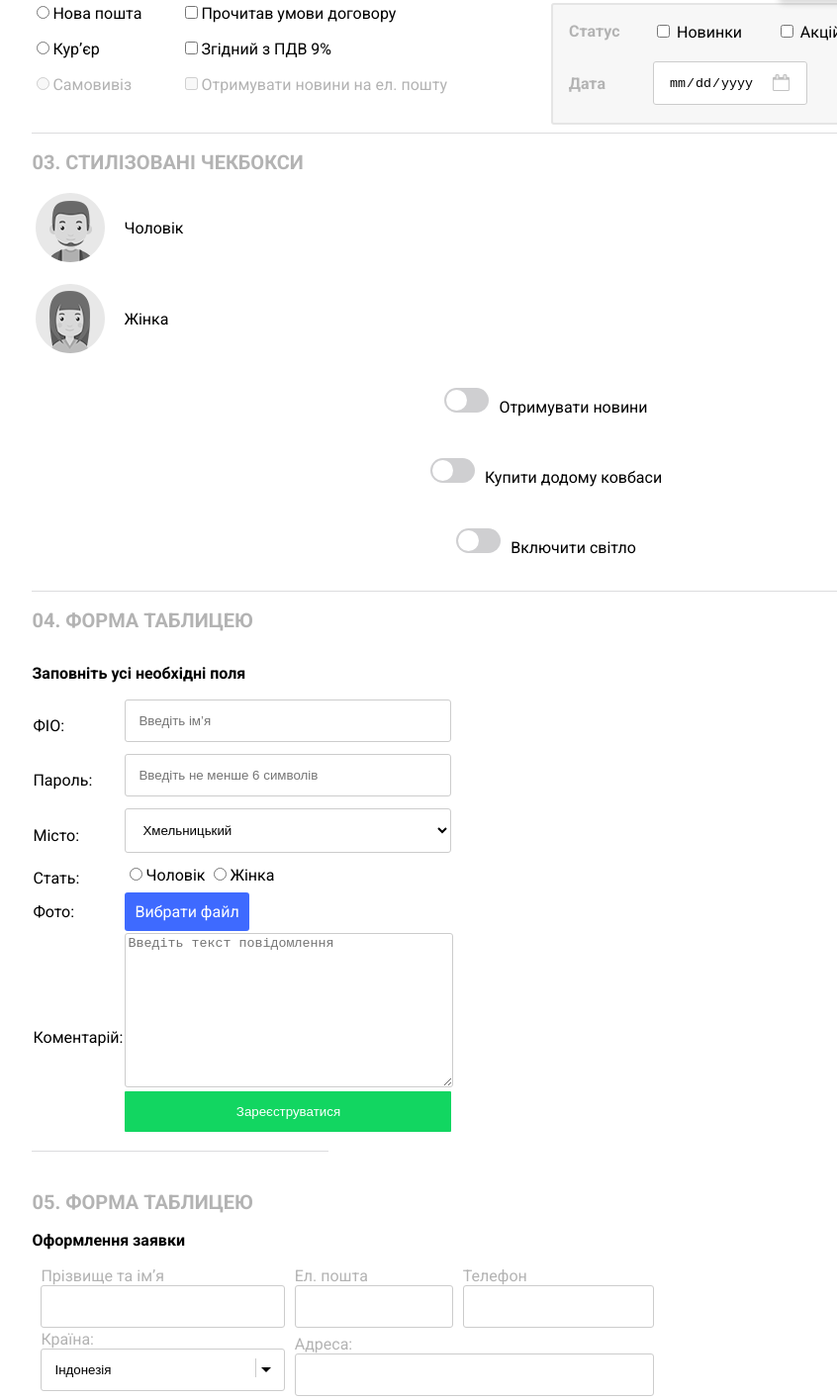
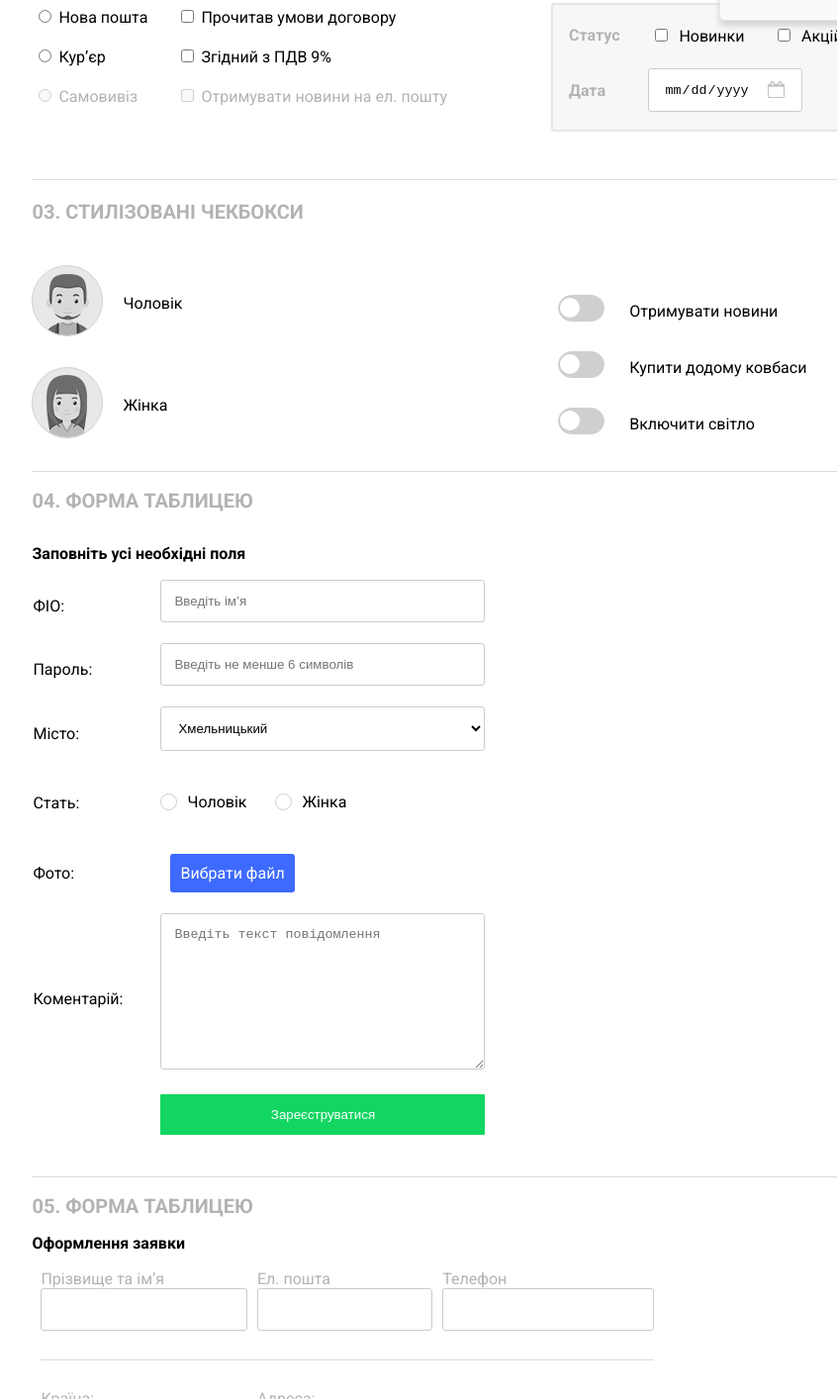
Before and after one commit to Asyanatnastya/Form, a plain HTML site: page index.html in a window 1280 px wide. Shown: the part 597-2011 px from the top of the page at 99% size, without its empty margins (83-929 px from the left). Drawn offline with Linux system fonts and the light colour scheme.

Commit message:
Creating form

```diff
--- a/css/style.css
+++ b/css/style.css
@@ -58,7 +58,6 @@ textarea:focus {
 .name,
 .mail,
 .city,
-.comment,
 .table-form input:not([type=radio]),
 select {
   max-width: 330px;
@@ -68,6 +67,21 @@ select {
   margin-bottom: 10px;
 }
 
+.comment{
+  max-width: 330px;
+  display: inline-block;
+  width: 300px;
+  padding: 13px;
+  margin-bottom: 10px;
+}
+
+/* .textbox{
+  max-width: 330px;
+  display: inline-block;
+  width: 100%;
+  padding: 13px;
+  margin-bottom: 10px;
+} */
 
 .textbox textarea {
   width: 303px;
@@ -107,7 +121,9 @@ select {
   border-radius: 3px;
   background-color: #f7f7f7;
   border: 2px solid #e5e5e5;
+  margin-bottom: 40px;
 }
+
 
 .news table {
   width: 100%;
@@ -152,38 +168,127 @@ select {
   margin: 0;
 }
 
-.boy,
-.woman{
-  display: flex;
-  align-items: center;
-  gap: 15px;
+.title{
+  font-size: 20px;
+  letter-spacing: 0px;
+  text-transform: uppercase;
+  color: #b3b3b3;
+  font-weight: 700;
 }
 
-.boy input,
-.woman input {
-  appearance: none;
-  width: 71px;
-  height: 70px;
-  border: none;
-  background-image: url(../img/sprite1.png);
+
+.style {
+  display: flex;
+  column-gap: 30%;
 }
 
-.boy input {
+.gender-photo p {
+  position: relative;
+  padding: 30px;
+}
+
+.gender-photo input[type="radio"] {
+  visibility: hidden;
+}
+
+.gender-photo label {
+  padding: 0 35px;
+}
+
+.gender-photo label::before {
+  content: "";
+  position: absolute;
+  top: 6px;
+  left: 0;
+  width: 70px;
+  height: 70px;
+  background: url("../img/gender.png") no-repeat;
+  background-position: 0 0;
+  background-color: #fff;
+  border: 1px #ccc solid;
+  border-radius: 50%;
+}
+
+.gender-photo label::after {
+  background: url("../img/gender.png") no-repeat;
+}
+
+.gender-photo [type="radio"]:checked+label::after {
+  content: "";
+  position: absolute;
+  top: 7px;
+  left: 1px;
+  width: 70px;
+  height: 70px;
+  border-radius: 50%;
+}
+
+p.male label::before {
   background-position: 0 0;
 }
 
-.woman input {
+p.male label::after {
   background-position: -72px 0;
 }
 
-.boy input:checked{
-  background-position: 1px -72px;
+p.female label::before {
+  background-position: 0 -73px;
 }
 
-.woman input:checked {
-  background-position: -72px 72px;
+p.female label::after {
+  background-position: -73px -73px;
 }
 
+
+.move-checkbox p {
+  position: relative;
+  display: flex;
+  align-items: center;
+  margin: 20px 0;
+  padding: 5px;
+
+}
+
+.move-checkbox input[type="checkbox"] {
+  visibility: hidden;
+}
+
+.move-checkbox input[type="checkbox"]+label::before {
+  content: "";
+  position: absolute;
+  top: 2px;
+  left: 0;
+  width: 45px;
+  height: 25px;
+  background-color: #cfcfd1;
+  border: 1px #cfcfd1 solid;
+  border-radius: 50px;
+}
+
+.move-checkbox input[type="checkbox"]+label::after {
+  content: "";
+  position: absolute;
+  top: 5.5px;
+  left: 2px;
+  width: 20px;
+  height: 20px;
+  background-color: #fff;
+  border-radius: 50%;
+  transition: 0.3s;
+}
+
+.move-checkbox input[type="checkbox"]:checked+label::before{
+  background-color: #3e6aff;
+}
+
+.move-checkbox input[type="checkbox"]:checked+label::after{
+  position: absolute;
+  left: 24px;
+}
+
+.move-checkbox label {
+  margin-left: 40px;
+}
 
 
 form.everydaylife {
@@ -250,13 +355,66 @@ form.everydaylife {
   left: 23px;
 }
 
+input[type="radio"], input[type="checkbox"] {
+  margin: 7px;
+}
 
+.registration td {
+  padding-right: 37px;
+  padding-bottom: 10px;
+  color: #000;
+}
+
+/* textarea {
+  margin-bottom: 10px;
+  width: 323px;
+  border: 1px solid #ccc;
+  border-radius: 3px;
+  resize: none;
+} */
+
+.radios input {
+  visibility: hidden;
+}
+.radios {
+  position: relative;
+}
+
+.radios label::before {
+  content: "";
+  position: absolute;
+  top: 6px;
+  left: 0;
+  width: 15px;
+  height: 15px;
+  background-color: #fff;
+  border: 1px #ccc solid;
+  border-radius: 50%;
+}
+
+.radios input:checked+label::before {
+  background-color: #fff;
+  border-color: #3e6aff;
+}
+
+
+.radios input:checked+label::after {
+  content: "";
+  position: absolute;
+  top: 10.5px;
+  left: 4.5px;
+  width: 7px;
+  height: 8px;
+  background-color: #3e6aff;
+  border-radius: 50%;
+}
 
 
 .left-part {
   display: flex;
   justify-content: space-between;
   width: 40%;
+  padding-bottom: 25px;
 
 }
 
@@ -279,9 +437,9 @@ label.new {
   margin-bottom: 10px;
 }
 
-.table-form textarea {
+/* .table-form textarea {
   width: 326px;
-}
+} */
 
 .table-form[type=submit] {
   width: 330px;
@@ -323,6 +481,7 @@ label {
   border-radius: 3px;
   background-color: #3e6aff;
   color: white;
+  margin: 10px;
 }
 
 
@@ -339,17 +498,31 @@ label {
 /* Table 2 */
 
 .design label input:not([type=checkbox]) {
-
   display: inline-block;
   width: 100%;
   padding: 13px;
 
 
 }
+.registration {
+  padding-right: 50px;
+  padding-bottom: 10px;
+  color: #000;
+
+}
+.gender {
+  display: inline-block;
+}
+
+td .radios {
+  margin-right: 25px;
+  width: max-content;
+}
 
 .design td {
   color: #b3b3b3;
   padding-left: 9px;
+  padding-bottom: 20px;
 }
 
 .indonesia select {
@@ -357,6 +530,7 @@ appearance: none;
 position: relative;
 z-index: 2;
 background: transparent;
+margin: 0;
 }
 
 .select {
@@ -420,7 +594,7 @@ td.rules {
   position: fixed;
   top: 175px;
   right: 100px;
-  width: 310px;
+  width: 370px;
 }
 
 .fixed >div {
@@ -458,6 +632,10 @@ td.rules {
 
 }
 
+.enter{
+  padding-top: 15px;
+}
+
 .fixed [type=submit] {
   width: 100%;
   height: 43px;
--- a/index.html
+++ b/index.html
@@ -5,12 +5,10 @@
     <meta charset="UTF-8">
     <meta name="viewport" content="width=device-width, initial-scale=1.0">
     <title>Форми</title>
-    <link rel="stylesheet" href="/css/style.css">
     <link rel="preconnect" href="https://fonts.gstatic.com" crossorigin>
     <link href="https://fonts.googleapis.com/css2?family=Roboto+Slab:wght@100..900&display=swap" rel="stylesheet">
-    <link
-        href="https://fonts.googleapis.com/css2?family=Roboto:ital,wght@0,100;0,300;0,400;0,500;0,700;0,900;1,100;1,300;1,400;1,500;1,700;1,900&display=swap"
-        rel="stylesheet">
+    <link href="https://fonts.googleapis.com/css2?family=Roboto:ital,wght@0,100;0,300;0,400;0,500;0,700;0,900;1,100;1,300;1,400;1,500;1,700;1,900&display=swap" rel="stylesheet">
+    <link rel="stylesheet" href="/css/style.css">
 </head>
 
 <body>
@@ -36,7 +34,7 @@
                     placeholder="Email"></textarea>
             </label>
             <label>
-                <input type="submit" value="Зареєструватися">
+                <input type="submit" name="Sign-up" value="Зареєструватися">
             </label>
         </form>
         <hr>
@@ -116,43 +114,30 @@
             </div>
         </form>
         <hr>
-
-
-
-        <h2>03. стилізовані чекбокси </h2>
         <form action="#" method="POST">
-            <div>
-                <p class="boy">
-                    <input type="checkbox" name="boy" id="boy">
-                    <label for="boy">Чоловік</label>
-
-                </p>
-
-                <p class="woman">
-                    <input type="checkbox" name="girls" id="girls">
-                    <label for="girls">Жінка</label>
-                </p>
+            <p class="title"> 03. стилізовані чекбокси </p>
+            <div class="style">
+                <div class="gender-photo">
+                    <p class="male"><input type="radio" name="gender" value="male" id="male"><label
+                            for="male">Чоловік</label></p>
+                    <p class="female"><input type="radio" name="gender" value="female" id="female"><label
+                            for="female">Жінка</label></p>
                 </div>
-            </form>
-            <form action="#" method="POST" class="everydaylife">
-                <p class="receive-news">
-                    <input type="checkbox" id="everydaylife">
-                    <label for="everydaylife">Отримувати новини</label>
-                </p>
-                <p class="buy-home">
-                    <input type="checkbox" id="buy">
-                    <label for="buy">Купити додому ковбаси</label>
-                </p>
-                <p class="light">
-                    <input type="checkbox" id="light">
-                    <label for="light">Включити світло</label>
-                </p>
+                <div class="move-checkbox" style="padding-top: 30px;">
+                    <p><input type="checkbox" name="get_news" value="get_news" id="get_news"><label
+                            for="get_news">Отримувати новини</label></p>
+                    <p><input type="checkbox" name="buy-sausage" value="sausage" id="buy-sausage"><label
+                            for="buy-sausage">Купити додому ковбаси</label></p>
+                    <p><input type="checkbox" name="light" value="turn_on_light" id="turn_on_light"><label
+                            for="turn_on_light">Включити світло</label></p>
+                </div>
+            </div>
         </form>
         <hr>
         <h2>04. форма таблицею</h2>
         <form action="#" method="POST" class="table-form">
             <p><b>Заповніть усі необхідні поля</b></p>
-            <table>
+            <table class="registration">
                 <tr>
                     <td><label for="firstname">ФІО:</label></td>
                     <td><input id="firstname" type="text" placeholder="Введіть ім’я"></td>
@@ -171,9 +156,10 @@
 
                 </tr>
                 <tr>
-                    <td><label for="gender">Стать:</label></td>
-                    <td><input id="gender" type="radio">Чоловік
-                        <label><input type="radio">Жінка</label>
+                    <td><label>Стать:</label></td>
+                    <td>
+                        <p class="gender radios"><input type="radio" name="gender" value="man" id="man"><label for="man">Чоловік</label></p>
+                        <p class="gender radios"><input type="radio" name="gender" value="woman" id="woman"><label for="woman">Жінка</label></p>
                     </td>
                 </tr>
 
@@ -184,46 +170,49 @@
                         <input type="file" name="file" id="file">
                         <label for="file">Вибрати файл</label>
                     </td>
-
-                </tr>
-
-
-
-
-                </tr>
-                <td><label for="text">Коментарій:</label></td>
-                <td><label>
-                        <textarea name="text" id="text" cols="30" rows="10" maxlength="30"
-                            placeholder="Введіть текст повідомлення"></textarea>
-                    </label>
-                    <label>
-                        <input type="submit" value="Зареєструватися">
-                    </label>
-                </td>
-
                 </tr>
                 </tr>
+                <tr>
+                    <td>
+                        <label for="name">Коментарій:</label>
+                    </td>
+                    <td>
+                        <textarea class="comment" name="email" id="email" cols="10" rows="6" maxlength="20"
+                        placeholder="Введіть текст повідомлення"></textarea>
+                    </td>
+                </tr>
+                <tr>
+                    <td></td>
+                    <td>
+                        <input type="submit" name="Sign-up" value="Зареєструватися">
+                    </td>
+                </tr>
+                </td>
+                </tr>
+                </tr>
+            </table>
+        </form>
+        <div>
+            <hr>
+        </div>
 
-            </table>
-            <hr>
-
-
-        </form>
         <h2>05. форма таблицею</h2>
         <form action="#" method="POST" class="design">
             <table class="info">
                 <tr>
                     <p><b>Оформлення заявки</b></p>
                 </tr>
-
                 <tr>
 
                     <td><label>Прізвище та ім’я<input type="text"></label></td>
                     <td><label>Ел. пошта<input type="email"></label></td>
                     <td><label>Телефон<input type="tel"></label></td>
                 </tr>
-
-
+                <tr>
+                <td colspan="3">
+                        <hr>
+                    </td>
+                </tr>
                 <tr>
                     <td class="indonesia"><label class="select">Країна: <select name="indonesia" id="counr">
                         <option value="indonesia">Індонезія</option>
@@ -241,11 +230,11 @@
                     <td><label>Поштовий індекс<input type="number"></label></td>
                 </tr>
                 <tr>
+                </tr>
+            </table>
             <td class="rules">
                 <label><input type="checkbox">Я погоджуюсь з правилами оплати та доставки товару</label>
             </td>
-                </tr>
-            </table>
 
             <hr>
             <div class="button-line">
@@ -264,10 +253,12 @@
 
             <div>
                 <label for="text">
-                    <p class="login">Логін:</label></p>
+                    <p class="login">Логін:
+                </label></p>
                 <label><input type="text"></label>
                 <label for="passw">
-                    <p class="login">Пароль:</label></p>
+                    <p class="login">Пароль:
+                </label></p>
                 <label><input type="password"></label>
                 <p class="passw"><a href="#">Забули пароль?</a></p>
                 <label><input type="checkbox">Запам’ятати пароль</label>
```
Also changed, not shown: img/gender.png (added), img/sprite.png (deleted), img/sprite1.png (deleted), 1 other file. Lines whose indentation alone changed are shown as unchanged.
